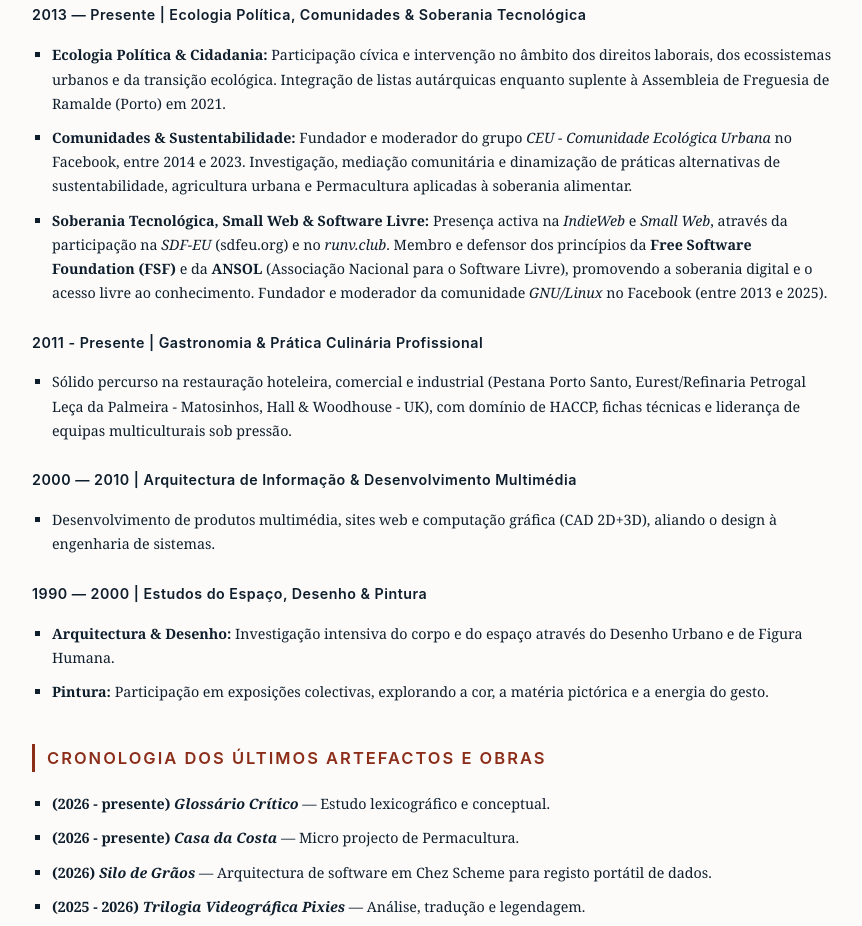
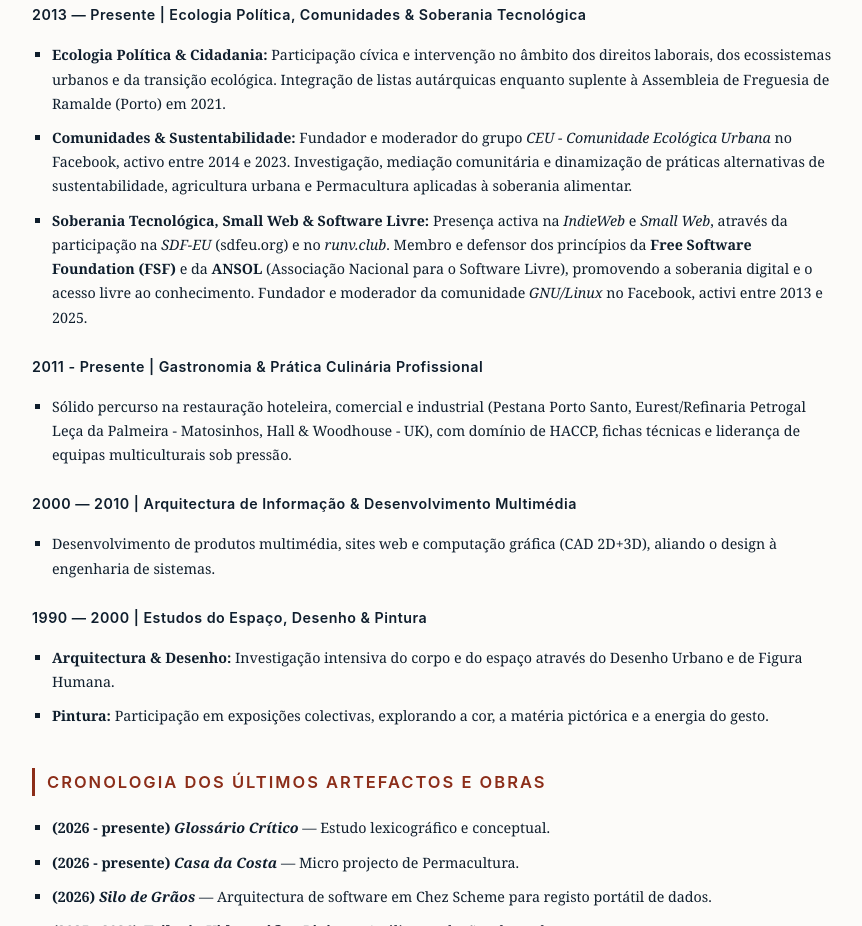
Before and after one commit to pjfcl/portal, a plain HTML site: page CV.html in a window 1280 px wide. Shown: the part 1235-2161 px from the top of the page, without its empty margins (208-1070 px from the left). Drawn offline with nearby package versions, Linux system fonts and the light colour scheme.

Commit message:
Atualizar o CV.html

```diff
--- a/CV.html
+++ b/CV.html
@@ -183,8 +183,8 @@
             <h3>2013 — Presente | Ecologia Política, Comunidades & Soberania Tecnológica</h3>
             <ul>
                 <li><strong>Ecologia Política & Cidadania:</strong> Participação cívica e intervenção no âmbito dos direitos laborais, dos ecossistemas urbanos e da transição ecológica. Integração de listas autárquicas enquanto suplente à Assembleia de Freguesia de Ramalde (Porto) em 2021.</li>
-                <li><strong>Comunidades & Sustentabilidade:</strong> Fundador e moderador do grupo <em>CEU - Comunidade Ecológica Urbana</em> no Facebook, entre 2014 e 2023. Investigação, mediação comunitária e dinamização de práticas alternativas de sustentabilidade, agricultura urbana e Permacultura aplicadas à soberania alimentar.</li>
-                <li><strong>Soberania Tecnológica, Small Web & Software Livre:</strong> Presença activa na <em>IndieWeb</em> e <em>Small Web</em>, através da participação na <em>SDF-EU</em> (sdfeu.org) e no <em>runv.club</em>. Membro e defensor dos princípios da <strong>Free Software Foundation (FSF)</strong> e da <strong>ANSOL</strong> (Associação Nacional para o Software Livre), promovendo a soberania digital e o acesso livre ao conhecimento. Fundador e moderador da comunidade <em>GNU/Linux</em> no Facebook (entre 2013 e 2025). </li>
+                <li><strong>Comunidades & Sustentabilidade:</strong> Fundador e moderador do grupo <em>CEU - Comunidade Ecológica Urbana</em> no Facebook, activo entre 2014 e 2023. Investigação, mediação comunitária e dinamização de práticas alternativas de sustentabilidade, agricultura urbana e Permacultura aplicadas à soberania alimentar.</li>
+                <li><strong>Soberania Tecnológica, Small Web & Software Livre:</strong> Presença activa na <em>IndieWeb</em> e <em>Small Web</em>, através da participação na <em>SDF-EU</em> (sdfeu.org) e no <em>runv.club</em>. Membro e defensor dos princípios da <strong>Free Software Foundation (FSF)</strong> e da <strong>ANSOL</strong> (Associação Nacional para o Software Livre), promovendo a soberania digital e o acesso livre ao conhecimento. Fundador e moderador da comunidade <em>GNU/Linux</em> no Facebook, activi entre 2013 e 2025. </li>
             </ul>
 
             <h3>2011 - Presente | Gastronomia & Prática Culinária Profissional</h3>
```
